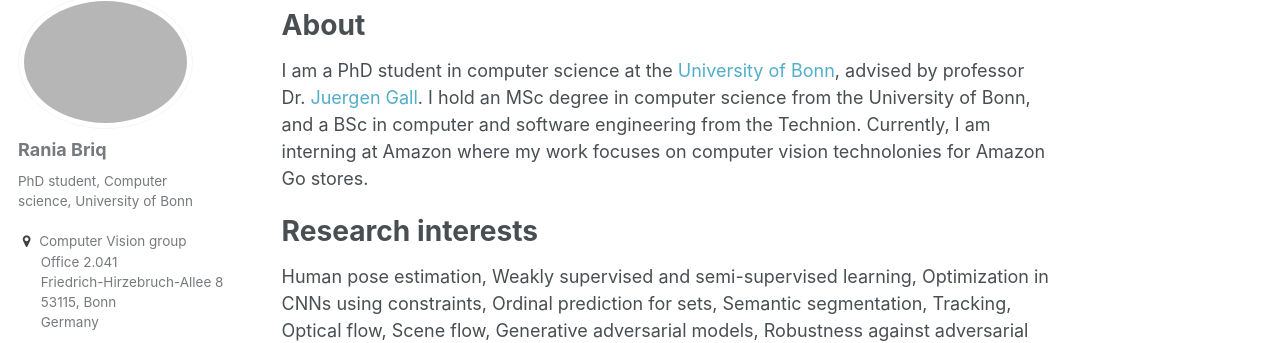
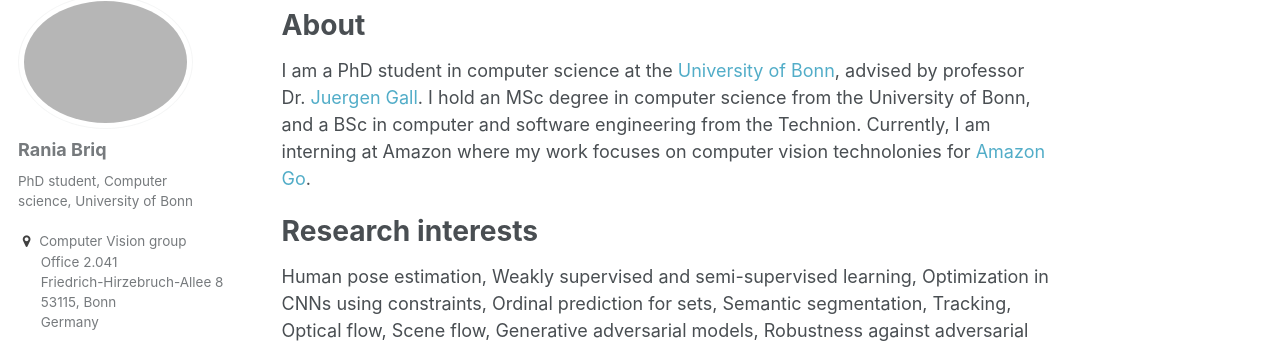
Before and after one commit to briqr/briqr.github.io, a Jekyll site: the page built from _pages/about.md, in a window 1280 px wide and 1159 px high. Shown: the part 123-466 px from the top of the window. Built offline with Jekyll 4.4.1, drawn with Linux system fonts in a browser that asks for light colours.

Commit message:
Update about.md

```diff
--- a/_pages/about.md
+++ b/_pages/about.md
@@ -15,7 +15,7 @@ redirect_from:
 
 About
 ======
-I am a PhD student in computer science at the [University of Bonn](https://www.uni-bonn.de/), advised by professor Dr. [Juergen Gall](https://pages.iai.uni-bonn.de/gall_juergen/). I hold an MSc degree in computer science from the University of Bonn, and a BSc in computer and software engineering from the Technion. Currently, I am interning at Amazon where my work focuses on computer vision technolonies for Amazon Go stores.
+I am a PhD student in computer science at the [University of Bonn](https://www.uni-bonn.de/), advised by professor Dr. [Juergen Gall](https://pages.iai.uni-bonn.de/gall_juergen/). I hold an MSc degree in computer science from the University of Bonn, and a BSc in computer and software engineering from the Technion. Currently, I am interning at Amazon where my work focuses on computer vision technolonies for [Amazon Go](https://www.youtube.com/watch?v=NrmMk1Myrxc&t=11s).
 
 
 Research interests
```
